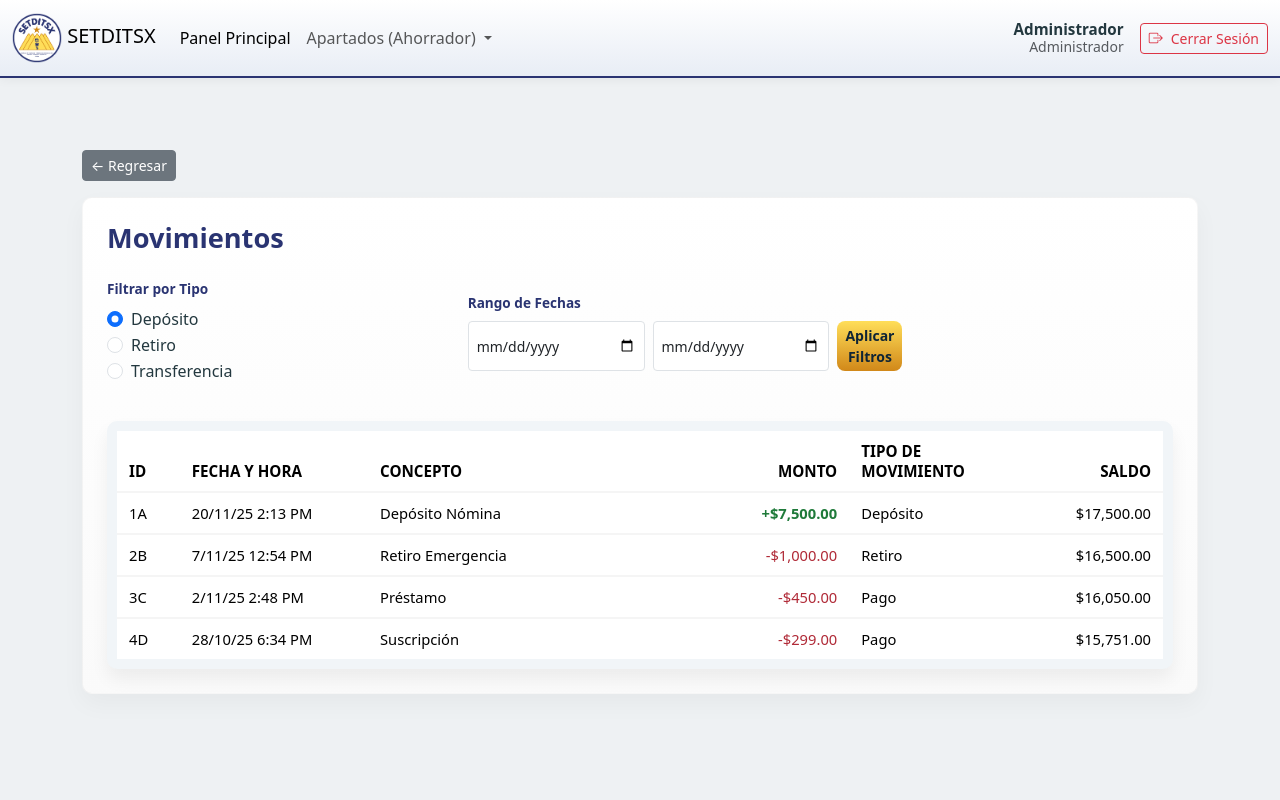
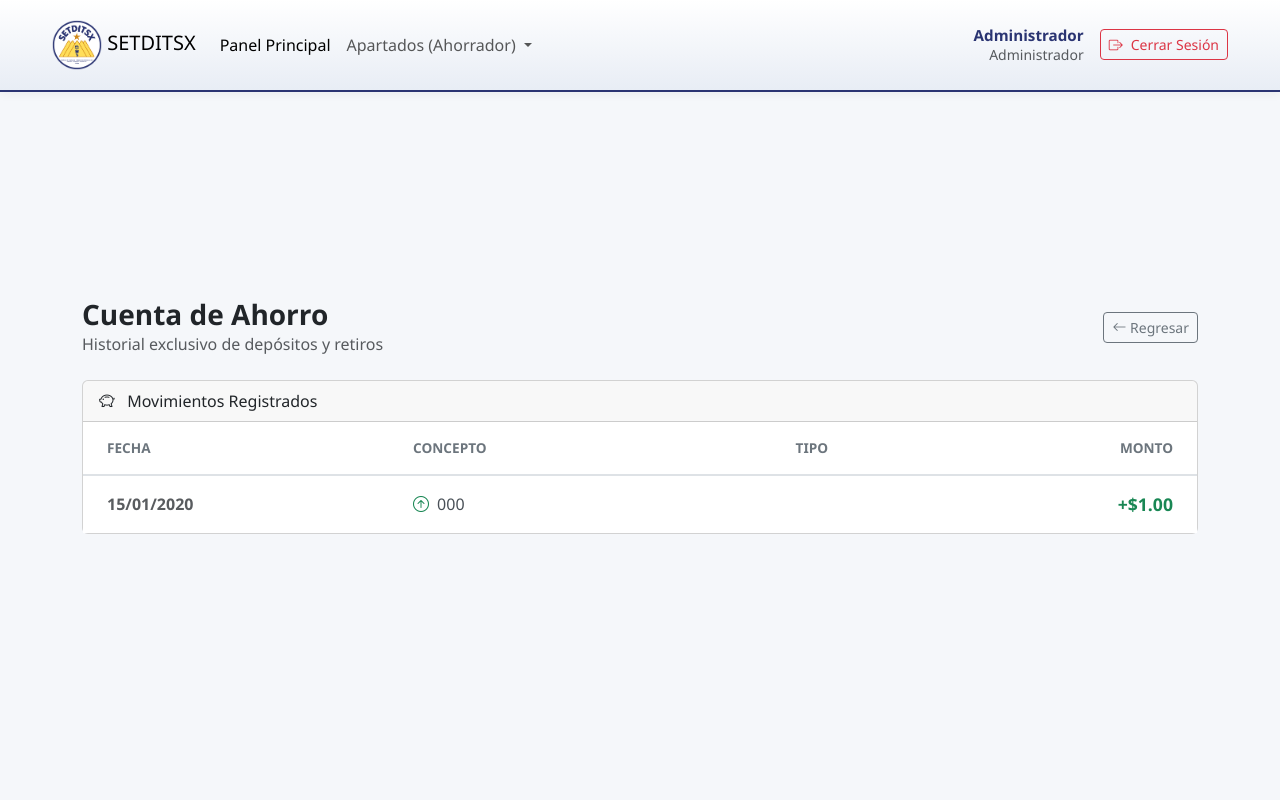
Before and after one commit to SirBlaster/Control_Caja_Ahorro, a PHP site: page /Usuario/movimientos.php in a window 1280 px wide. Run offline with PHP 8.4, Linux system fonts and the light colour scheme; a user stored in the database is signed in; data comes from the database, SQL or seed files in the repository; tables that the repository leaves empty or names only in its code hold one stand-in row (values such as "Sample post").

Commit message:
interfaz ahorrador 90% funcional
tecnicamente ya esta funcional la manyo parte pero aun tengo que hacer pruebas

```diff
--- a/Usuario/movimientos.php
+++ b/Usuario/movimientos.php
@@ -1,24 +1,37 @@
-<link rel="stylesheet" href="../css/estilo_ahorrador.css">
 <?php
 require_once '../includes/init.php';
 secure_session_start();
-check_login(1);
+check_login(1); // Rol 2: Ahorrador
+
+// Cargar la lógica de datos
+require_once '../includes/Usuario/logica_mov_ahorro.php';
 ?>
-<!doctype html>
+<!DOCTYPE html>
 <html lang="es">
 <head>
-  <meta charset="utf-8" />
-  <meta name="viewport" content="width=device-width,initial-scale=1" />
-  <title>Movimientos - Caja de Ahorro</title>
+    <meta charset="utf-8">
+    <meta name="viewport" content="width=device-width, initial-scale=1">
+    <title>Movimientos de Ahorro - SETDITSX</title>
 
-  <!-- Bootstrap (local en tu proyecto) -->
+    <link rel="stylesheet" href="../css/bootstrap/bootstrap.min.css">
     <link rel="stylesheet" href="../css/bootstrap-icons/font/bootstrap-icons.css">
-  <link rel="stylesheet" href="../css/bootstrap/bootstrap.min.css">
-  <!-- Estilos locales -->
-  <link rel="stylesheet" href="../css/movimientos.css">
+    <link rel="stylesheet" href="../css/estilo.css">
+    <link rel="stylesheet" href="../css/estilo_ahorrador.css">
+    <style>
+.navbar.header {
+    position: fixed !important;
+    top: 0;
+    left: 0;
+    right: 0;
+    z-index: 1000;
+}
+
+body {
+    padding-top: 70px !important;
+}
+    </style>
 
 </head>
-<body>
   <nav class="navbar navbar-expand-lg navbar-light bg-light header">
         <div class="container-fluid">
           <a class="navbar-brand" href="#">
@@ -40,16 +53,18 @@ check_login(1);
                   Apartados (Ahorrador)
                 </a>
                 <ul class="dropdown-menu" aria-labelledby="navbarDropdown">
+                        <li><h6 class="dropdown-header text-primary">Ahorro</h6></li>
                         <li><a class="dropdown-item" href="/ControlCajadeAhorro/Usuario/registrahorro.php">Solicitar Ahorro</a></li>
                         <li><hr class="dropdown-divider"></li>
+
+                        <li><h6 class="dropdown-header text-primary">Préstamos</h6></li>
                         <li><a class="dropdown-item" href="/ControlCajadeAhorro/Usuario/solicitud_prestamo.php">Solicitar préstamo</a></li>
-                <li><hr class="dropdown-divider"></li>
-                <li><a class="dropdown-item" href="/ControlCajadeAhorro/Usuario/movimientos.php">Ver movimientos</a></li>
-                <li><hr class="dropdown-divider"></li>
-                <li><a class="dropdown-item" href="/ControlCajadeAhorro/Usuario/mis_solicitudes.php">Mis solicitudes</a></li>
-                <li><hr class="dropdown-divider"></li>
                         <li><a class="dropdown-item" href="/ControlCajadeAhorro/Usuario/Estado_Prestamo.php">Estado de mi préstamo</a></li>
                         <li><hr class="dropdown-divider"></li>
+
+                        <li><h6 class="dropdown-header text-primary">Movimientos y Consultas</h6></li>
+                        <li><a class="dropdown-item" href="/ControlCajadeAhorro/Usuario/movimientos.php">Ver movimientos</a></li>
+                        <li><a class="dropdown-item" href="/ControlCajadeAhorro/Usuario/mis_solicitudes.php">Mis solicitudes</a></li>
                         <li><a class="dropdown-item" href="/ControlCajadeAhorro/Usuario/historial_completo.php">Historial completo</a></li>
                 </ul>
               </li>
@@ -67,94 +82,86 @@ check_login(1);
           </div>
         </div>
       </nav>
+<body class="pt-5">
+    <div class="container mt-5 pt-4 mb-5">
 
-  <!-- Main -->
-  <main class="container my-5">
-    <br>
-    <a href="panelAhorrador.php" class="btn btn-secondary btn-sm mb-3">&larr; Regresar</a>
-    <div class="card main-card p-4">
-      <h1 class="mb-4 movimientos-title">Movimientos</h1>
+        <div class="d-flex justify-content-between align-items-center mb-4">
+            <div>
+                <h3 class="fw-bold text-dark mb-0">Cuenta de Ahorro</h3>
+                <p class="text-muted mb-0">Historial exclusivo de depósitos y retiros</p>
+            </div>
+            <a href="panelAhorrador.php" class="btn btn-outline-secondary btn-sm">
+                <i class="bi bi-arrow-left"></i> Regresar
+            </a>
+        </div>
 
-      <!-- Filtros -->
-      <div class="row align-items-center mb-4 g-3">
-        <div class="col-lg-4 col-md-6">
-          <label class="form-label fw-bold small">Filtrar por Tipo</label>
-          <div class="form-check">
-            <input class="form-check-input" type="radio" name="tipo" id="tipo1" checked>
-            <label class="form-check-label" for="tipo1">Depósito</label>
+        <div class="card card-ahorro bg-white">
+            <div class="card-header header-ahorro d-flex justify-content-between align-items-center">
+                <span><i class="bi bi-piggy-bank me-2"></i> Movimientos Registrados</span>
             </div>
-          <div class="form-check">
-            <input class="form-check-input" type="radio" name="tipo" id="tipo2">
-            <label class="form-check-label" for="tipo2">Retiro</label>
+
+            <div class="table-responsive">
+                <table class="table table-hover mb-0 align-middle">
+                    <thead class="bg-light">
+                        <tr>
+                            <th class="ps-4 py-3 text-secondary text-uppercase small">Fecha</th>
+                            <th class="py-3 text-secondary text-uppercase small">Concepto</th>
+                            <th class="py-3 text-secondary text-uppercase small text-center">Tipo</th>
+                            <th class="pe-4 py-3 text-secondary text-uppercase small text-end">Monto</th>
+                        </tr>
+                    </thead>
+                    <tbody>
+                        <?php if (!empty($movimientos_ahorro)): ?>
+                            <?php foreach ($movimientos_ahorro as $mov): ?>
+                                <?php
+                                    // Lógica visual
+                                    $es_deposito = ($mov['id_tipo_movimiento'] == 1);
+
+                                    $clase_monto = $es_deposito ? 'text-success' : 'text-danger';
+                                    $signo       = $es_deposito ? '+' : '-';
+                                    $clase_badge = $es_deposito ? 'badge-deposito' : 'badge-retiro';
+                                    $icono       = $es_deposito ? 'bi-arrow-up-circle' : 'bi-arrow-down-circle';
+                                ?>
+                                <tr>
+                                    <td class="ps-4 fw-bold text-muted">
+                                        <?php echo date("d/m/Y", strtotime($mov['fecha'])); ?>
+                                    </td>
+
+                                    <td>
+                                        <div class="d-flex align-items-center gap-2">
+                                            <i class="bi <?php echo $icono; ?> <?php echo $es_deposito ? 'text-success' : 'text-danger'; ?>"></i>
+                                            <?php echo htmlspecialchars($mov['concepto']); ?>
                                         </div>
-          <div class="form-check">
-            <input class="form-check-input" type="radio" name="tipo" id="tipo3">
-            <label class="form-check-label" for="tipo3">Transferencia</label>
+                                    </td>
+
+                                    <td class="text-center">
+                                        <span class="badge <?php echo $clase_badge; ?> rounded-pill px-3">
+                                            <?php echo htmlspecialchars($mov['tipo_movimiento']); ?>
+                                        </span>
+                                    </td>
+
+                                    <td class="pe-4 text-end fw-bold <?php echo $clase_monto; ?>" style="font-size: 1.1rem;">
+                                        <?php echo $signo . '$' . number_format($mov['monto'], 2); ?>
+                                    </td>
+                                </tr>
+                            <?php endforeach; ?>
+                        <?php else: ?>
+                            <tr>
+                                <td colspan="4" class="text-center py-5">
+                                    <div class="text-muted opacity-50 mb-2">
+                                        <i class="bi bi-wallet2 fs-1"></i>
+                                    </div>
+                                    <h6 class="text-muted">No hay movimientos de ahorro</h6>
+                                    <small class="text-secondary">Aquí aparecerán tus nóminas registradas y retiros.</small>
+                                </td>
+                            </tr>
+                        <?php endif; ?>
+                    </tbody>
+                </table>
             </div>
         </div>
 
-        <div class="col-lg-5 col-md-6">
-          <label class="form-label fw-bold small">Rango de Fechas</label>
-          <div class="d-flex gap-2">
-            <input type="date" class="form-control form-control-sm">
-            <input type="date" class="form-control form-control-sm">
-            <button class="btn btn-apply btn-sm">Aplicar Filtros</button>
     </div>
-        </div>
-      </div>
-
-      <!-- Tabla -->
-      <div class="table-wrap">
-        <table class="table table-sm table-borderless mb-0">
-          <thead class="table-head">
-            <tr>
-              <th style="width:6%;">ID</th>
-              <th style="width:18%;">Fecha y Hora</th>
-              <th>Concepto</th>
-              <th class="text-end" style="width:12%;">Monto</th>
-              <th style="width:18%;">Tipo de Movimiento</th>
-              <th class="text-end" style="width:12%;">Saldo</th>
-            </tr>
-          </thead>
-          <tbody>
-            <tr>
-              <td>1A</td>
-              <td>20/11/25 2:13 PM</td>
-              <td>Depósito Nómina</td>
-              <td class="text-end text-success">+$7,500.00</td>
-              <td>Depósito</td>
-              <td class="text-end">$17,500.00</td>
-            </tr>
-            <tr>
-              <td>2B</td>
-              <td>7/11/25 12:54 PM</td>
-              <td>Retiro Emergencia</td>
-              <td class="text-end text-danger">-$1,000.00</td>
-              <td>Retiro</td>
-              <td class="text-end">$16,500.00</td>
-            </tr>
-            <tr>
-              <td>3C</td>
-              <td>2/11/25 2:48 PM</td>
-              <td>Préstamo</td>
-              <td class="text-end text-danger">-$450.00</td>
-              <td>Pago</td>
-              <td class="text-end">$16,050.00</td>
-            </tr>
-            <tr>
-              <td>4D</td>
-              <td>28/10/25 6:34 PM</td>
-              <td>Suscripción</td>
-              <td class="text-end text-danger">-$299.00</td>
-              <td>Pago</td>
-              <td class="text-end">$15,751.00</td>
-            </tr>
-          </tbody>
-        </table>
-      </div>
-
-    </div>
-  </main>
 
     <script src="../js/bootstrap/bootstrap.bundle.min.js"></script>
 </body>
--- /dev/null
+++ b/includes/Usuario/logica_mov_ahorro.php
@@ -0,0 +1,32 @@
+<?php
+// Usuario/logica_movimientos_ahorro.php
+
+$id_usuario = $_SESSION['id_usuario'] ?? null;
+$movimientos_ahorro = [];
+
+if ($id_usuario) {
+    try {
+        // CONSULTA FILTRADA
+        // Traemos movimiento + tipo_movimiento
+        // FILTRO: id_tipo_movimiento IN (1, 2)
+        // -> 1 = Depósito (Entra dinero al ahorro)
+        // -> 2 = Retiro (Sale dinero del ahorro)
+        // (El 3 es Pago de Préstamo, así que lo ignoramos aquí)
+
+        $sql = "SELECT m.id_movimiento, m.fecha, m.concepto, m.monto, m.id_tipo_movimiento, tm.tipo_movimiento
+                FROM movimiento m
+                JOIN tipo_movimiento tm ON m.id_tipo_movimiento = tm.id_tipo_movimiento
+                WHERE m.id_usuario = ?
+                AND m.id_tipo_movimiento IN (1, 2)
+                ORDER BY m.fecha DESC";
+
+        $stmt = $pdo->prepare($sql);
+        $stmt->execute([$id_usuario]);
+        $movimientos_ahorro = $stmt->fetchAll();
+
+    } catch (PDOException $e) {
+        // En producción puedes quitar esto, ayuda a depurar
+        error_log("Error DB: " . $e->getMessage());
+    }
+}
+?>
```
Also changed, not shown: Usuario/Estado_Prestamo.php (+12 -11 lines), Usuario/historial_completo.php (+75 -48 lines), Usuario/mis_solicitudes.php (+12 -11 lines), Usuario/panelAhorrador.php (+8 -5 lines), Usuario/registrahorro.php (+14 -13 lines), Usuario/solicitud_prestamo.php (+12 -11 lines), includes/Usuario/logica_movimitosgnrl.php (added, +25 -0 lines). Lines whose indentation alone changed are shown as unchanged.
